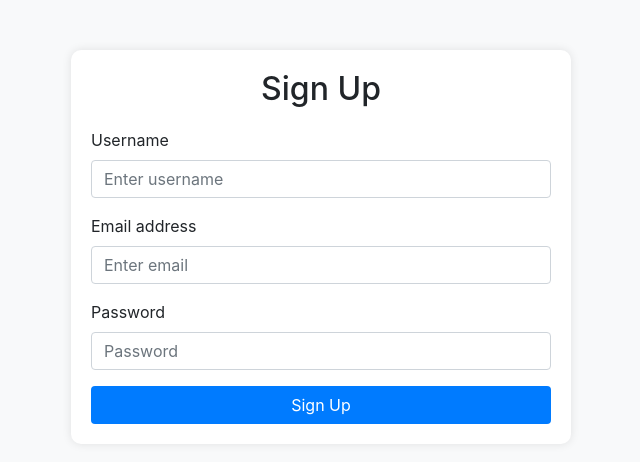
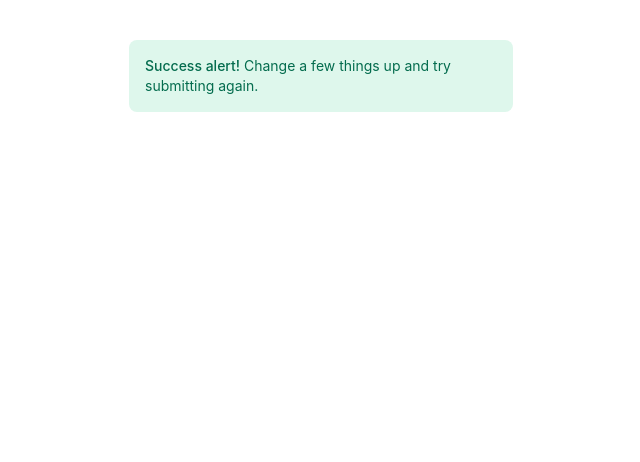
Before and after one commit to verisify/verisify.github.io, a plain HTML site: page my_streamlit_app/index.html in a window 1280 px wide. Shown: the whole page, without its empty margins (319-959 px from the left). Drawn offline with nearby package versions, Linux system fonts and the light colour scheme.

Commit message:
Update index.html

```diff
--- a/my_streamlit_app/index.html
+++ b/my_streamlit_app/index.html
@@ -3,53 +3,16 @@
 <head>
     <meta charset="UTF-8">
     <meta name="viewport" content="width=device-width, initial-scale=1.0">
-    <title>Sign-Up Form</title>
-    <link rel="stylesheet" href="https://stackpath.bootstrapcdn.com/bootstrap/4.5.2/css/bootstrap.min.css">
-    <style>
-        body {
-            background-color: #f8f9fa;
-        }
-        .form-container {
-            max-width: 500px;
-            margin: 50px auto;
-            padding: 20px;
-            background-color: white;
-            border-radius: 10px;
-            box-shadow: 0 0 10px rgba(0, 0, 0, 0.1);
-        }
-        .form-container h2 {
-            margin-bottom: 20px;
-        }
-        .btn-custom {
-            background-color: #007bff;
-            color: white;
-        }
-    </style>
+    <title>Success Alert</title>
+    <link href="https://cdnjs.cloudflare.com/ajax/libs/tailwindcss/2.2.19/tailwind.min.css" rel="stylesheet">
+    <link href="https://cdnjs.cloudflare.com/ajax/libs/flowbite/1.1.1/flowbite.min.css" rel="stylesheet">
 </head>
 <body>
-    <div class="container">
-        <div class="form-container">
-            <h2 class="text-center">Sign Up</h2>
-            <form>
-                <div class="form-group">
-                    <label for="username">Username</label>
-                    <input type="text" class="form-control" id="username" placeholder="Enter username">
-                </div>
-                <div class="form-group">
-                    <label for="email">Email address</label>
-                    <input type="email" class="form-control" id="email" placeholder="Enter email">
-                </div>
-                <div class="form-group">
-                    <label for="password">Password</label>
-                    <input type="password" class="form-control" id="password" placeholder="Password">
-                </div>
-                <button type="submit" class="btn btn-custom btn-block">Sign Up</button>
-            </form>
+    <div class="max-w-sm mx-auto mt-10">
+        <div class="p-4 mb-4 text-sm text-green-700 bg-green-100 rounded-lg dark:bg-green-200 dark:text-green-800" role="alert">
+            <span class="font-medium">Success alert!</span> Change a few things up and try submitting again.
         </div>
     </div>
-
-    <script src="https://code.jquery.com/jquery-3.5.1.slim.min.js"></script>
-    <script src="https://cdn.jsdelivr.net/npm/@popperjs/core@2.5.4/dist/umd/popper.min.js"></script>
-    <script src="https://stackpath.bootstrapcdn.com/bootstrap/4.5.2/js/bootstrap.min.js"></script>
+    <script src="https://cdnjs.cloudflare.com/ajax/libs/flowbite/1.1.1/flowbite.min.js"></script>
 </body>
-                        </html>
+</html>
```
